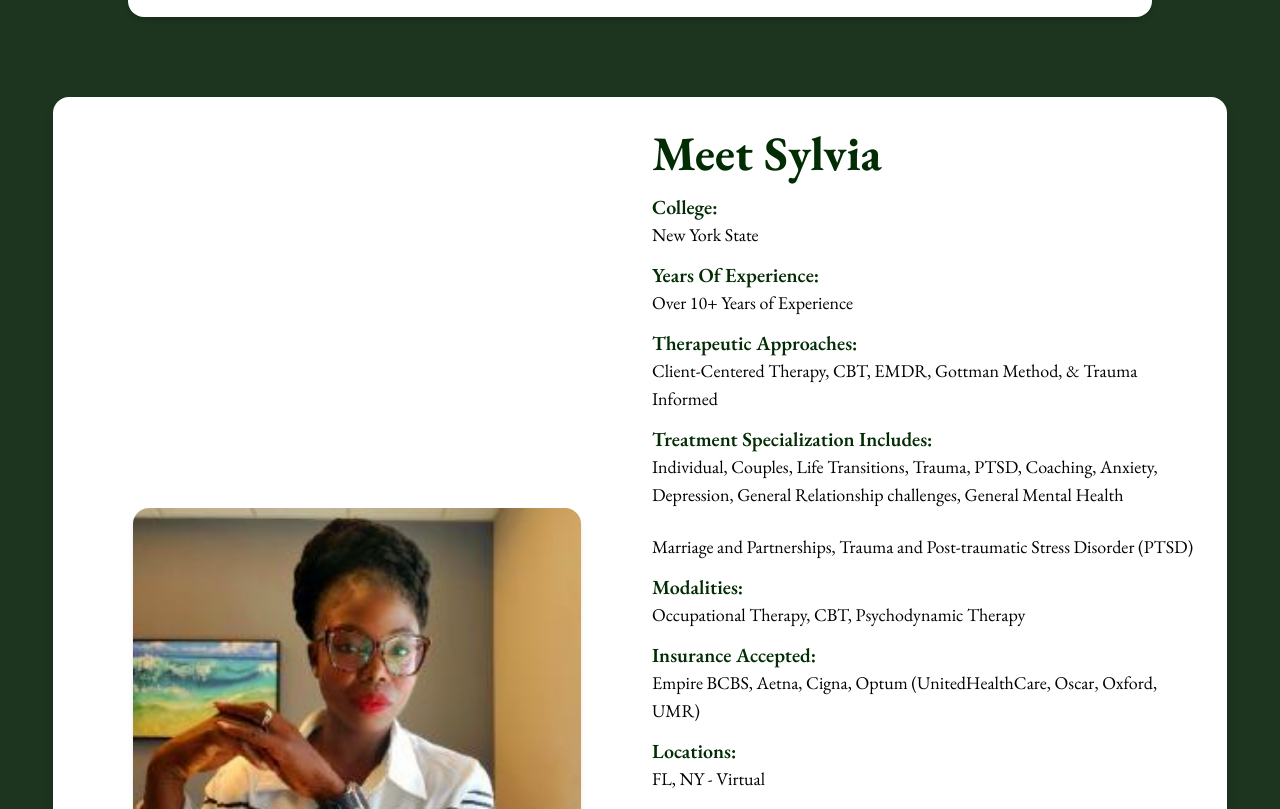
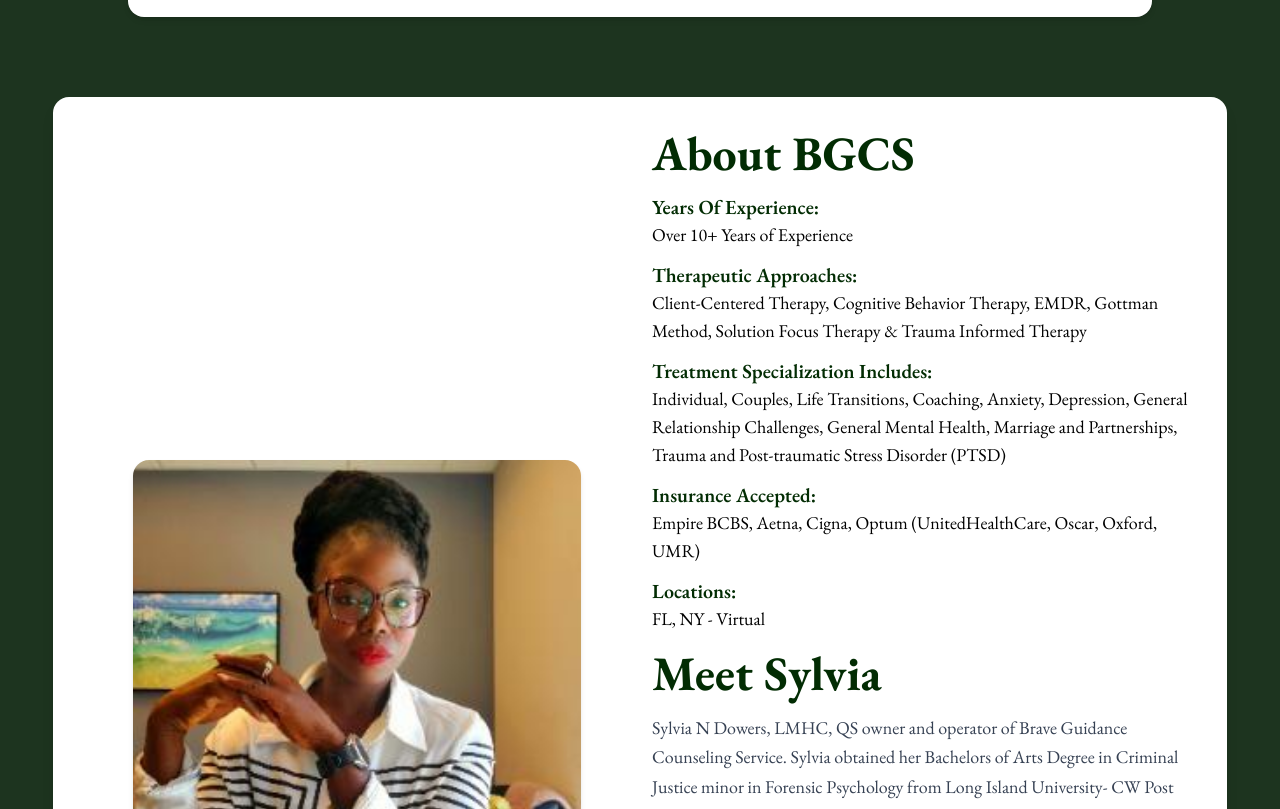
Before and after one commit to 4700gfx/brave-guidance-page, a React (Vite) app: page / in a window 1280 px wide. Shown: the part 1131-1940 px from the top of the page. Built offline with nearby package versions, Linux system fonts and the light colour scheme.

Commit message:
Adding Text Changes to About Me

```diff
--- a/src/components/AboutMe.jsx
+++ b/src/components/AboutMe.jsx
@@ -17,14 +17,9 @@
 
         {/* Text Section */}
         <div className="w-full md:w-1/2 text-center md:text-left space-y-4">
-          <h1 className="text-3xl md:text-5xl font-bold text-accent-darker-green">Meet Sylvia</h1>
+          <h1 className="text-3xl md:text-5xl font-bold text-accent-darker-green">About BGCS</h1>
 
           <div className='credentials space-y-3'>
-            <div>
-              <h2 className='text-lg md:text-xl font-semibold text-accent-darker-green'>College:</h2>
-              <p className='text-base md:text-lg'>New York State</p>
-            </div>
-
             <div>
               <h2 className='text-lg md:text-xl font-semibold text-accent-darker-green'>Years Of Experience:</h2>
               <p className='text-base md:text-lg'>Over 10+ Years of Experience</p>
@@ -32,20 +27,13 @@
 
             <div>
               <h2 className='text-lg md:text-xl font-semibold text-accent-darker-green'>Therapeutic Approaches:</h2>
-              <p className='text-base md:text-lg'>Client-Centered Therapy, CBT, EMDR, Gottman Method, & Trauma Informed <br></br>
+              <p className='text-base md:text-lg'>Client-Centered Therapy, Cognitive Behavior Therapy, EMDR, Gottman Method, Solution Focus Therapy & Trauma Informed Therapy <br></br>
               </p>
             </div>
 
             <div>
               <h2 className='text-lg md:text-xl font-semibold text-accent-darker-green'>Treatment Specialization Includes:</h2>
-              <p className='text-base md:text-lg'>Individual, Couples, Life Transitions, Trauma, PTSD, Coaching, Anxiety, Depression, General Relationship challenges, General Mental Health</p>
-              <br></br>
-              <p className='text-base md:text-lg'>Marriage and Partnerships, Trauma and Post-traumatic Stress Disorder (PTSD)</p>
-            </div>
-
-            <div>
-              <h2 className='text-lg md:text-xl font-semibold text-accent-darker-green'>Modalities:</h2>
-              <p className='text-base md:text-lg'>Occupational Therapy, CBT, Psychodynamic Therapy</p>
+              <p className='text-base md:text-lg'>Individual, Couples, Life Transitions, Coaching, Anxiety, Depression, General Relationship Challenges, General Mental Health, Marriage and Partnerships, Trauma and Post-traumatic Stress Disorder (PTSD)</p>
             </div>
 
             <div>
@@ -53,11 +41,13 @@
               <p className='text-base md:text-lg'>Empire BCBS, Aetna, Cigna, Optum (UnitedHealthCare, Oscar, Oxford, UMR)</p>
             </div>
 
-            <div>
+            <div className='mb-2'>
               <h2 className='text-lg md:text-xl font-semibold text-accent-darker-green'>Locations:</h2>
               <p className='text-base md:text-lg'>FL, NY - Virtual</p>
             </div>
           </div>
+
+          <h1 className="text-3xl md:text-5xl font-bold text-accent-darker-green">Meet Sylvia</h1>
 
           <p className="text-base md:text-lg text-gray-700 leading-relaxed">
           Sylvia N Dowers, LMHC, QS owner and operator of Brave Guidance Counseling Service. Sylvia obtained her Bachelors of Arts Degree in Criminal Justice minor in Forensic Psychology from Long Island University- CW Post and her Masters of Science in Mental Health Counseling from Long Island University- Brooklyn. She furthered her education in Trauma Studies from the  Institute for Contemporary Psychotherapy and is currently pursuing additional training and certification in Clinical Sexology from the Modern Sex Therapy Institutes.
```
